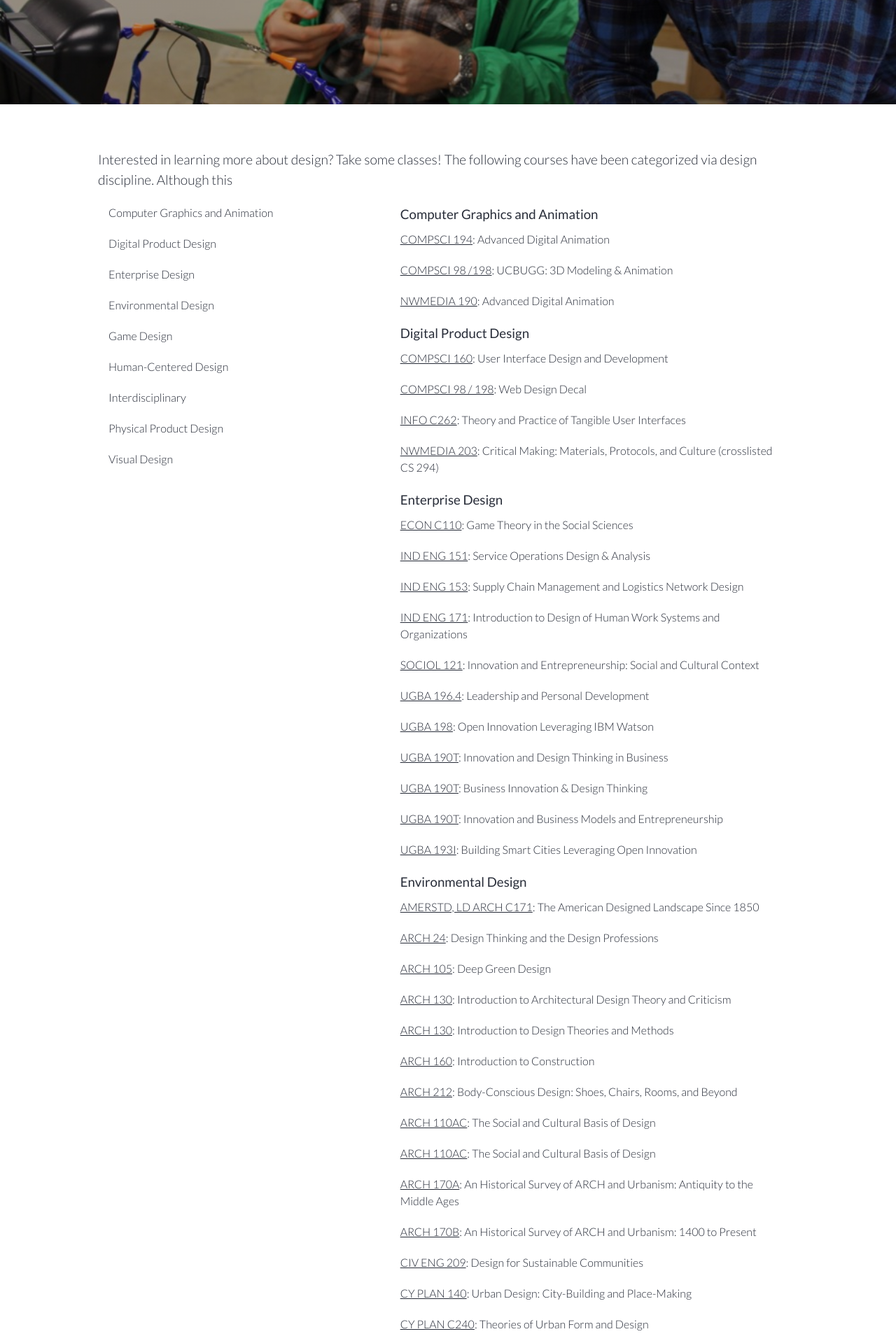
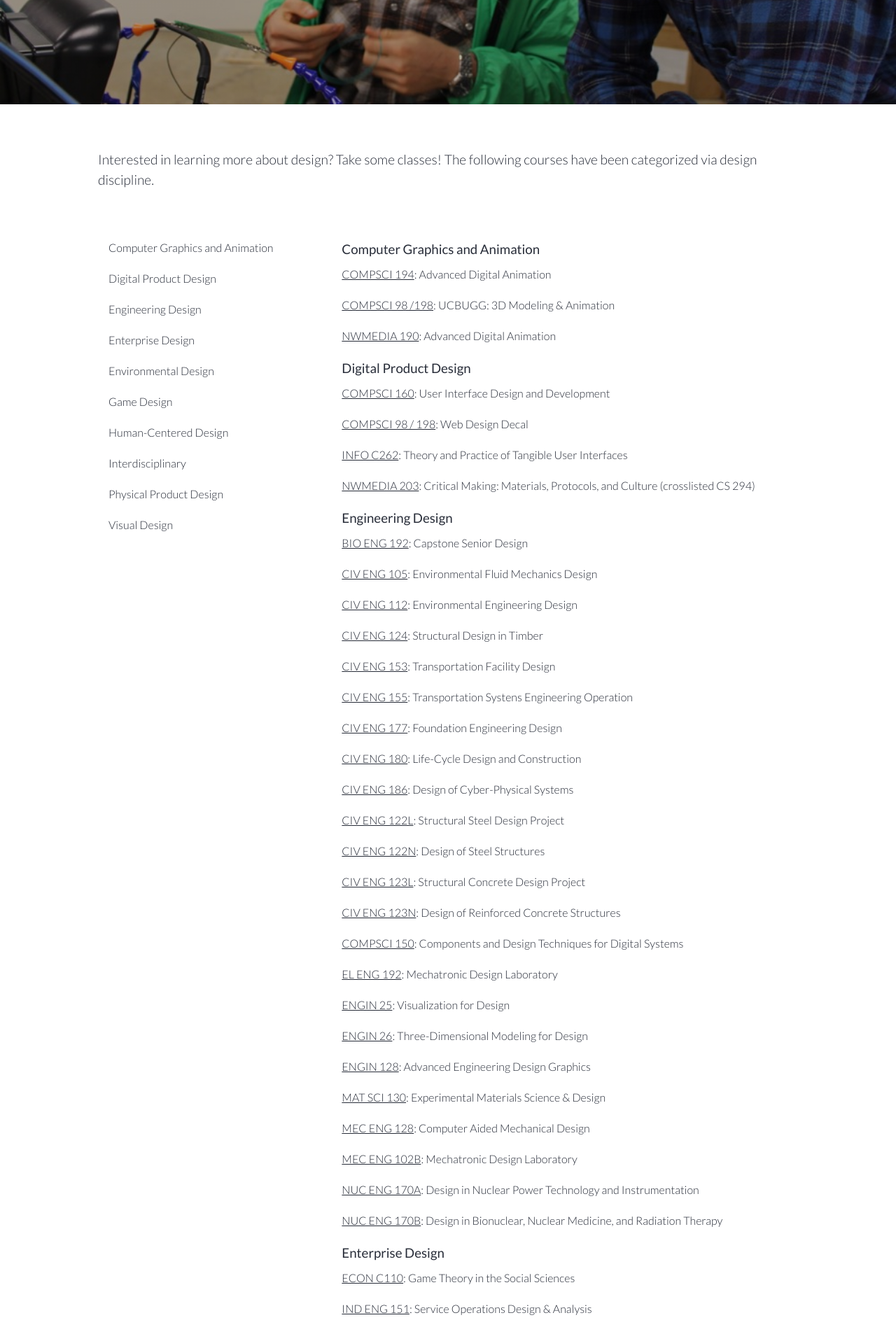
Before and after one commit to alexsg/designatberkeley, a Jekyll site: the page built from classes.md, in a window 1280 px wide. Shown: the part 351-2257 px from the top of the page at 70% size. Built offline with Jekyll 4.4.1, drawn with Linux system fonts in a browser that asks for light colours; nearby versions of some CDN libraries.

Commit message:
engineering design

```diff
--- a/_layouts/classes.html
+++ b/_layouts/classes.html
@@ -14,17 +14,17 @@
     </div>
   </div>
   <section class="classes">
-    <div class="row">
-      <p class="page-content ">
+    <div class="row classes-blurb">
+      <p class="page-content">
         {{ content }}
       </p>
     </div>
     <div class="row page-content">
-      <div class="large-5 columns">
+      <div class="large-4 columns">
         <div id="category-list">
         </div>
       </div>
-      <div class="large-7 columns" id="course-list">
+      <div class="large-8 columns" id="course-list">
       </div>
     </div>
 
--- a/_sass/_web.scss
+++ b/_sass/_web.scss
@@ -591,7 +591,7 @@ input.button-blue {
     }
   }
   p {
-    font-size: 1em;
+    font-size: 1.2em;
   }
 
   .row-2 {
@@ -616,7 +616,12 @@ input.button-blue {
   }
 }
 
+
 .classes {
+
+  .classes-blurb {
+    margin-bottom: $unit*10;
+  }
 
   h3 {
     margin-bottom: $unit*2;
@@ -635,3 +640,20 @@ input.button-blue {
 .location {
   font-size: 1em;
 }
+
+.research {
+  .img-wrapper {
+    height: 100px;
+    width: auto;
+
+    &.bid {
+      height: 50px;
+      margin: 25px 0;
+    }
+
+    img {
+      height: 100%;
+      width: auto;
+    }
+  }
+}
--- a/classes.md
+++ b/classes.md
@@ -5,4 +5,4 @@ permalink: /classes/
 published: true
 ---
 
-Interested in learning more about design? Take some classes! The following courses have been categorized via design discipline. Although this
+Interested in learning more about design? Take some classes! The following courses have been categorized via design discipline.
--- a/js/classes.js
+++ b/js/classes.js
@@ -3,7 +3,7 @@ $(document).ready(function(){
   // console.log(table);
 
   $(window).scroll(function(){
-    if($(window).scrollTop() > window.innerHeight-175){ // position of menu from the top
+    if($(window).scrollTop() > window.innerHeight-70){ // position of menu from the top
       $('#category-list').addClass('fixed-nav');
     } else{
       $('#category-list').removeClass('fixed-nav');
@@ -23,7 +23,7 @@ $(document).ready(function(){
     }
   });
 
-  var design_categories = ["Computer Graphics and Animation", "Digital Product Design", "Enterprise Design", "Environmental Design", "Game Design", "Human-Centered Design", "Interdisciplinary", "Physical Product Design", "Visual Design"];
+  var design_categories = ["Computer Graphics and Animation", "Digital Product Design", "Engineering Design", "Enterprise Design", "Environmental Design", "Game Design", "Human-Centered Design", "Interdisciplinary", "Physical Product Design", "Visual Design"];
 
   var cat_div = "";
   for(var i = 0; i < design_categories.length; i++) {
```
Also changed, not shown: council.md (+39 -5 lines), research.md (+14 -6 lines).
